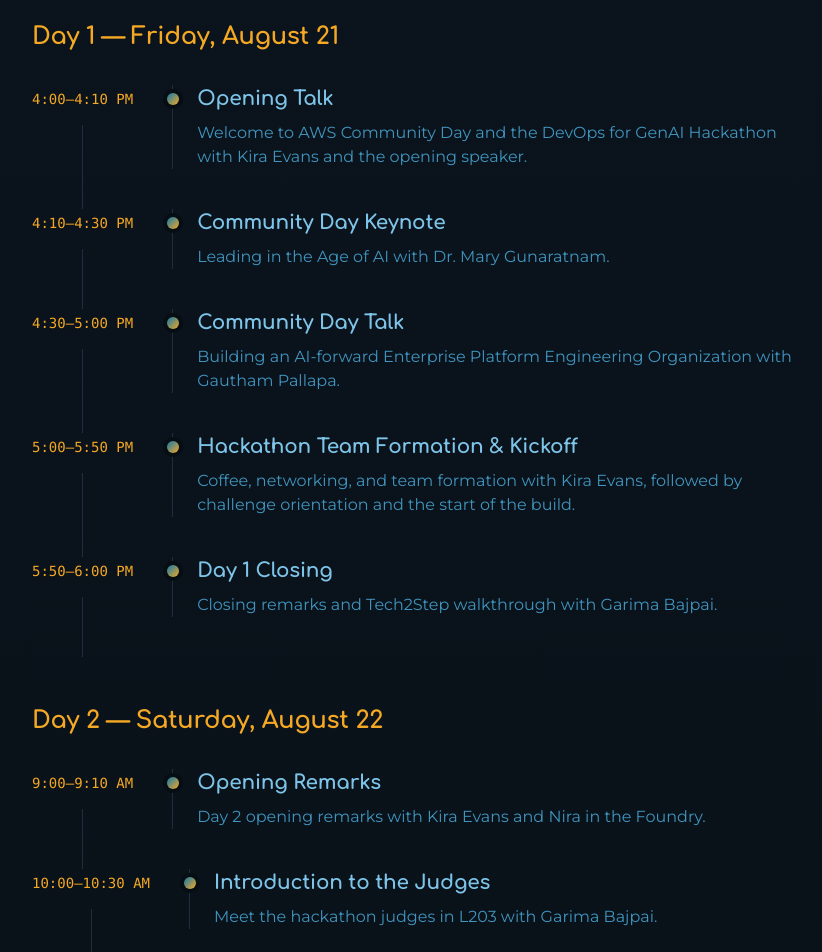
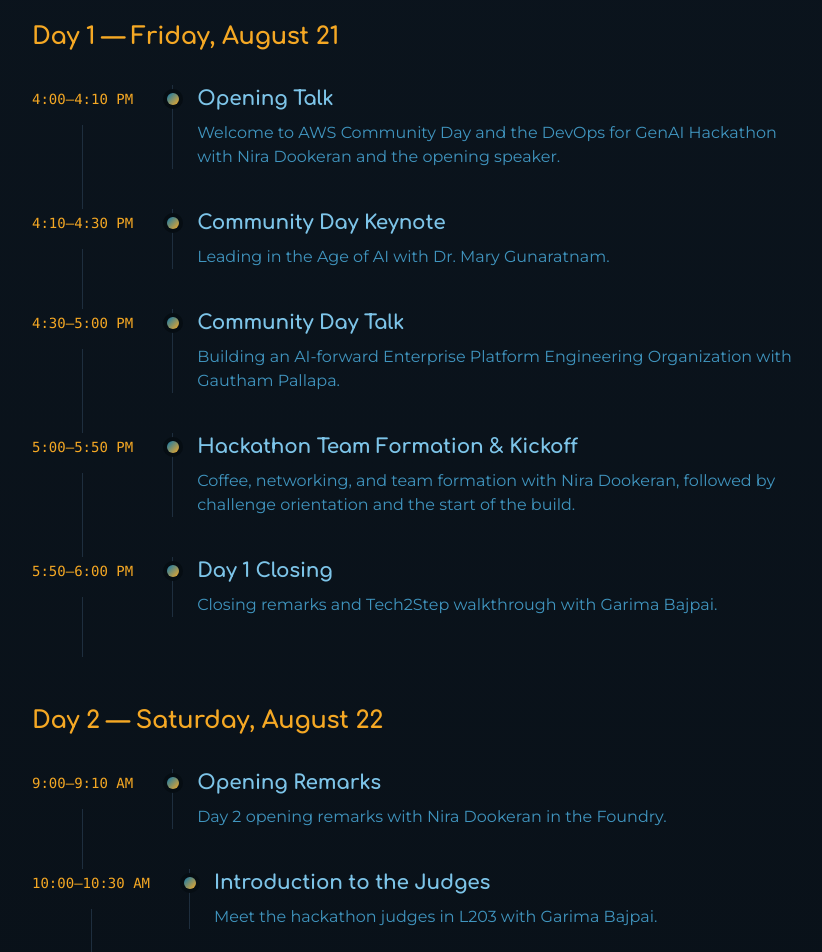
Before and after one commit to CanadaDevOpsCommunity2025/devops4genai-hackathon, a React (Vite) app: page / in a window 1280 px wide. Shown: the part 3420-4372 px from the top of the page, without its empty margins (224-1046 px from the left). Built offline with nearby package versions, Linux system fonts and the light colour scheme; the HTML template or start-up script is replaced by a standard one.

Commit message:
Update event emcee to Nira Dookeran

```diff
--- a/src/pages/Index.tsx
+++ b/src/pages/Index.tsx
@@ -38,15 +38,15 @@ const FULL_STACK_URL = "https://www.youtube.com/watch_videos?video_ids=8aHXhAlyl
 const HACKATHON_THEMES_URL = "https://docs.google.com/document/d/1aq3uyKG3NAl9gHVTT86XYjolHzh01HvSt28aCSTdbk0/edit?tab=t.0";
 
 const HACKATHON_DAY_ONE = [
-  { time: "4:00–4:10 PM", title: "Opening Talk", desc: "Welcome to AWS Community Day and the DevOps for GenAI Hackathon with Kira Evans and the opening speaker." },
+  { time: "4:00–4:10 PM", title: "Opening Talk", desc: "Welcome to AWS Community Day and the DevOps for GenAI Hackathon with Nira Dookeran and the opening speaker." },
   { time: "4:10–4:30 PM", title: "Community Day Keynote", desc: "Leading in the Age of AI with Dr. Mary Gunaratnam." },
   { time: "4:30–5:00 PM", title: "Community Day Talk", desc: "Building an AI-forward Enterprise Platform Engineering Organization with Gautham Pallapa." },
-  { time: "5:00–5:50 PM", title: "Hackathon Team Formation & Kickoff", desc: "Coffee, networking, and team formation with Kira Evans, followed by challenge orientation and the start of the build." },
+  { time: "5:00–5:50 PM", title: "Hackathon Team Formation & Kickoff", desc: "Coffee, networking, and team formation with Nira Dookeran, followed by challenge orientation and the start of the build." },
   { time: "5:50–6:00 PM", title: "Day 1 Closing", desc: "Closing remarks and Tech2Step walkthrough with Garima Bajpai." },
 ];
 
 const HACKATHON_DAY_TWO = [
-  { time: "9:00–9:10 AM", title: "Opening Remarks", desc: "Day 2 opening remarks with Kira Evans and Nira in the Foundry." },
+  { time: "9:00–9:10 AM", title: "Opening Remarks", desc: "Day 2 opening remarks with Nira Dookeran in the Foundry." },
   { time: "10:00–10:30 AM", title: "Introduction to the Judges", desc: "Meet the hackathon judges in L203 with Garima Bajpai." },
   { time: "10:00–10:30 AM", title: "From Agentic Development to Production on OpenShift", desc: "Nicholas Morey explores spec-driven development with Kiro, secure and reproducible workspaces in OpenShift Dev Spaces, and scalable deployment on Red Hat OpenShift Service." },
   { time: "10:00–10:30 AM", title: "Selecting the Right Use Case for GenAI", desc: "Rupal Bhatt presents in L203 while Albert Zhao leads the Strands Agents workshop in the Rogers Room." },
```
